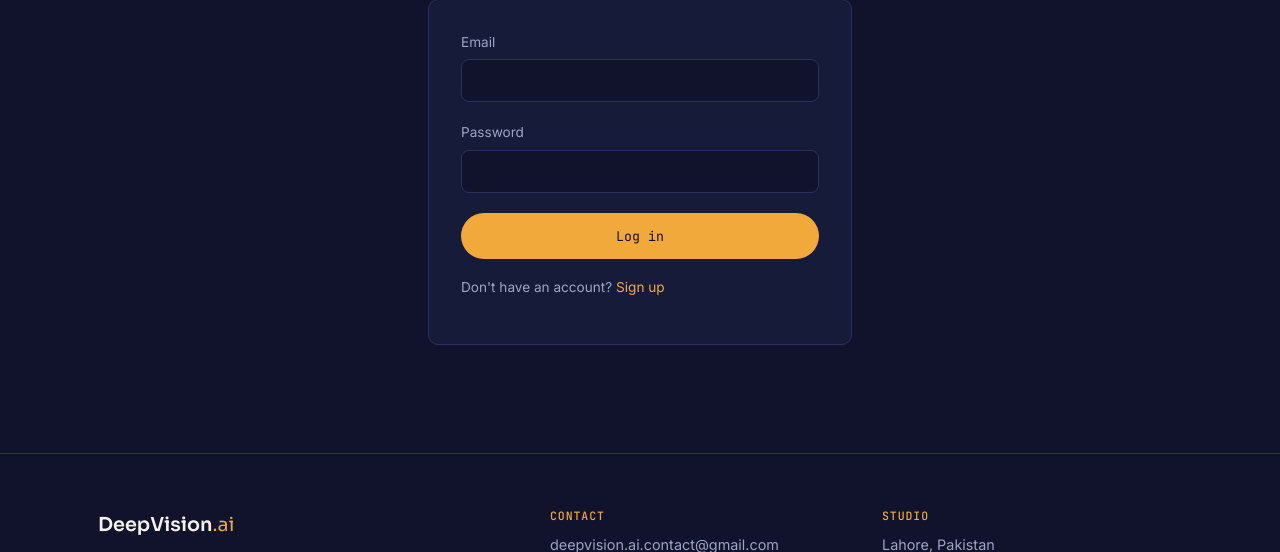
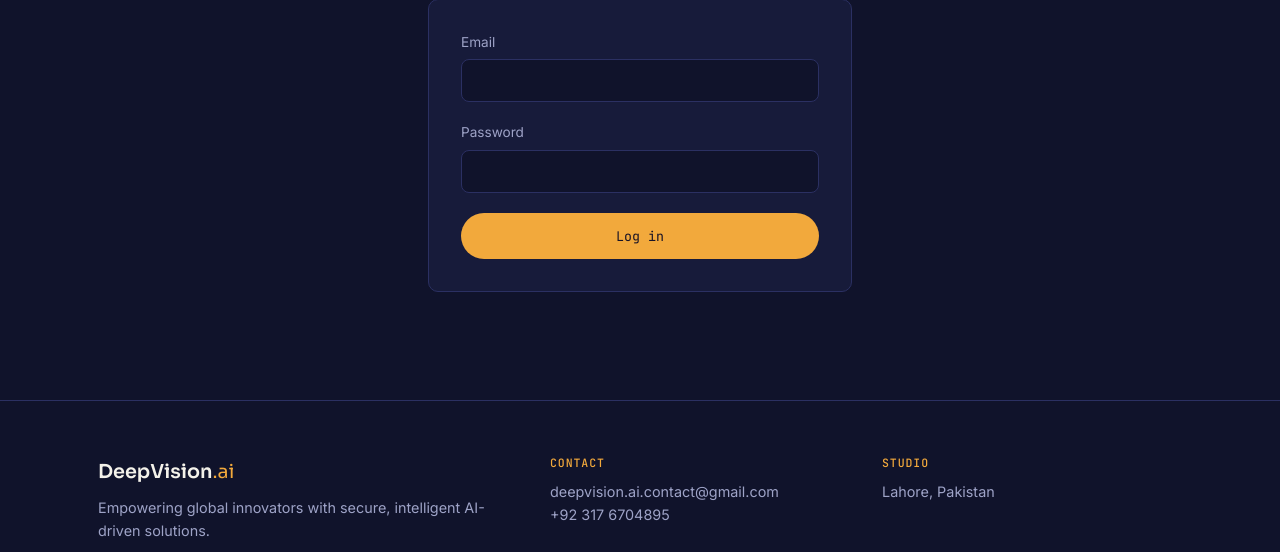
Before and after one commit to AbdulWahab4845/deepvision-site, a FastAPI app: page /login in a window 1280 px wide. Shown: the part 349-901 px from the top of the page. Run offline with FastAPI, Linux system fonts and the light colour scheme.

Commit message:
Remove sign-up link from login.html
Removed the sign-up prompt from the login page.

```diff
--- a/templates/login.html
+++ b/templates/login.html
@@ -1,4 +1,3 @@
-
 {% extends "base.html" %}
 {% block title %}Log in — DeepVision.ai{% endblock %}
 {% block content %}
@@ -25,9 +24,6 @@
         </div>
         <button type="submit" class="btn btn-primary btn-block">Log in</button>
       </form>
-      <p style="margin-top: 18px; font-size: 0.85rem;">
-        Don't have an account? <a href="/signup" style="color: var(--accent);">Sign up</a>
-      </p>
     </div>
   </div>
 </section>
```
